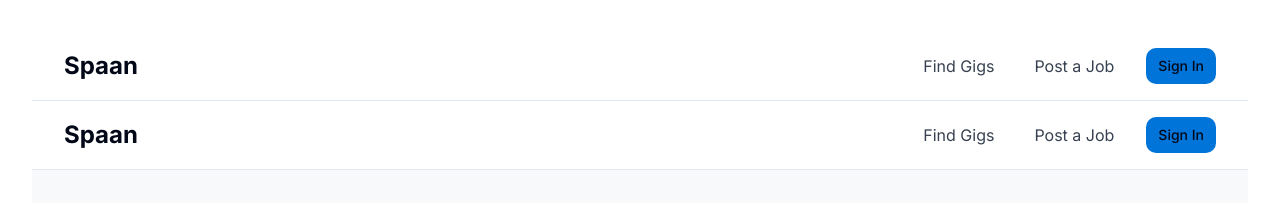
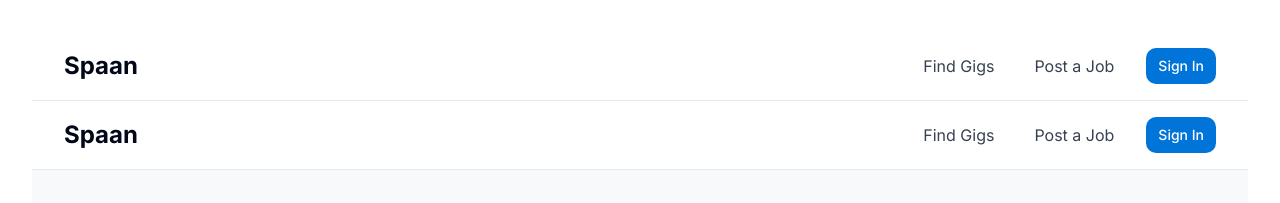
Before and after one commit to Mokete-tech/spaan, a React (Vite) app: page /explore in a window 1280 px wide. Shown: the top 203 px of the page. Built offline with nearby package versions, Linux system fonts and the light colour scheme.

Commit message:
Fix: Navbar button variant error
Fixes an error where the button variant was incorrectly assigned in the Navbar component.

```diff
--- a/src/components/ui/navbar.tsx
+++ b/src/components/ui/navbar.tsx
@@ -68,7 +68,7 @@ const Navbar = () => {
               ) : !isAuthPage && (
                 <NavigationMenuItem>
                   <Link to="/auth">
-                    <Button variant="primary" size="sm" className="bg-spaan-primary hover:bg-spaan-primary/90">
+                    <Button variant="default" size="sm" className="bg-spaan-primary hover:bg-spaan-primary/90 text-white">
                       Sign In
                     </Button>
                   </Link>
@@ -110,7 +110,7 @@ const Navbar = () => {
                   </>
                 ) : !isAuthPage && (
                   <Link to="/auth" onClick={() => setIsMobileMenuOpen(false)} className="w-full">
-                    <Button variant="primary" size="sm" className="w-full bg-spaan-primary hover:bg-spaan-primary/90">
+                    <Button variant="default" size="sm" className="w-full bg-spaan-primary hover:bg-spaan-primary/90 text-white">
                       Sign In
                     </Button>
                   </Link>
```
